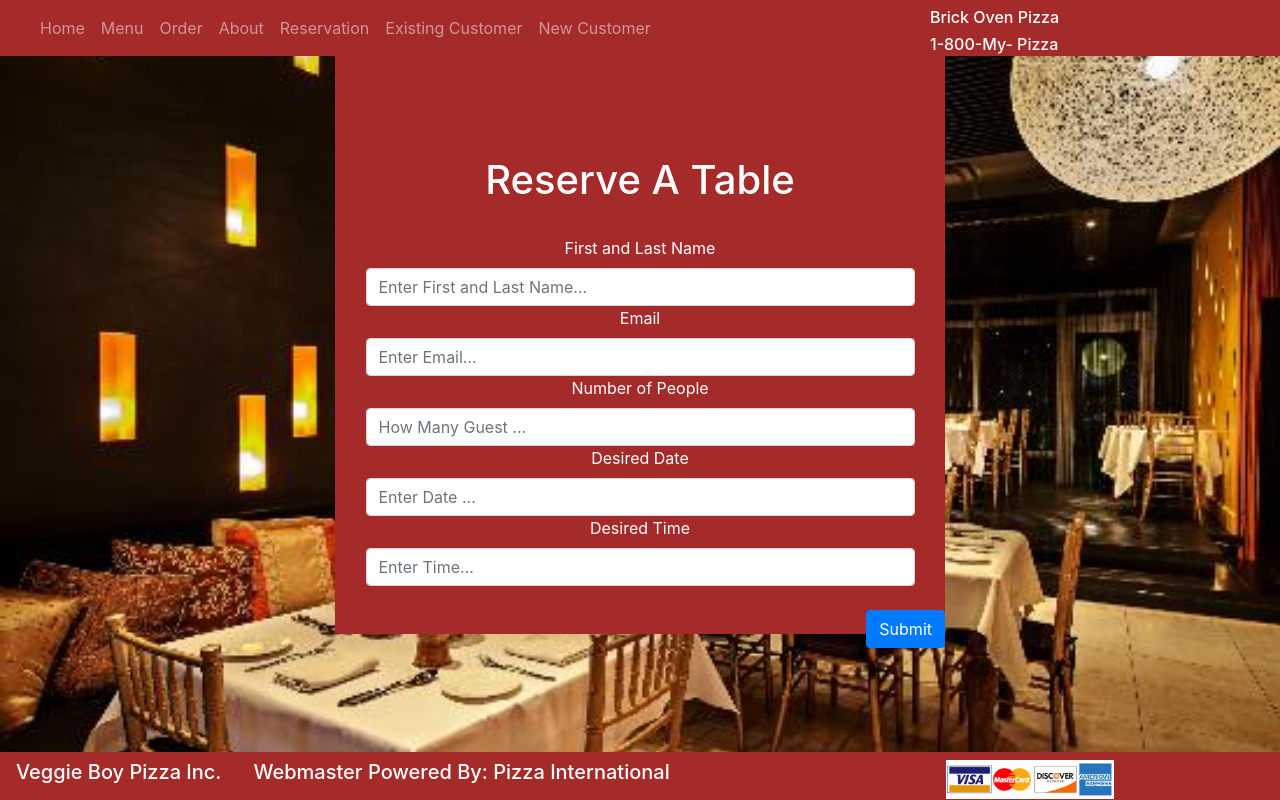
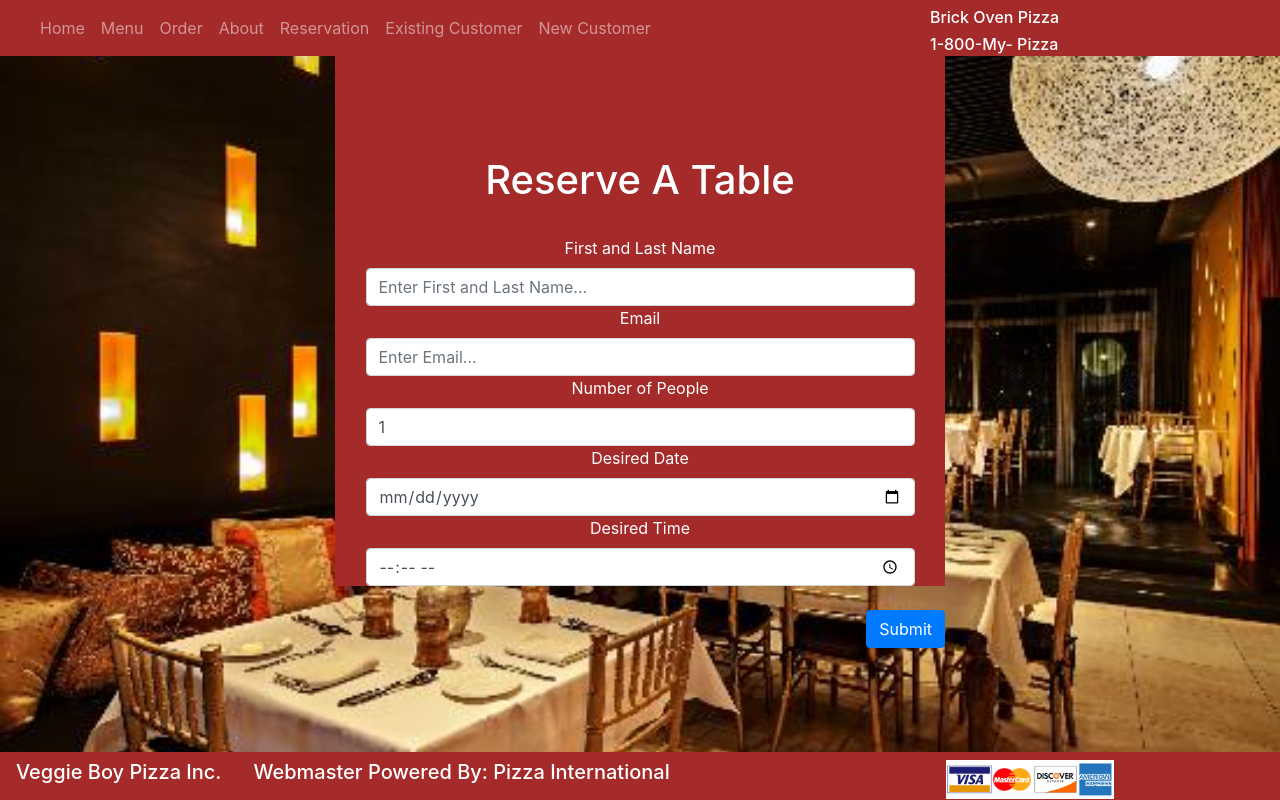
Before and after one commit to dahgeni/Veggie-Boy-Pizza, a React (Create React App) app: page /reservation in a window 1280 px wide. Built offline with nearby package versions, Linux system fonts and the light colour scheme.

Commit message:
added clear function on submit

```diff
--- a/package.json
+++ b/package.json
@@ -5,7 +5,7 @@
   "dependencies": {
     "axios": "^0.18.0",
     "cookie-parser": "^1.4.3",
-    "jQuery": "^1.7.4",
+    "jquery": "^3.3.1",
     "mongoose": "^5.4.4",
     "passport": "^0.4.0",
     "passport-local": "^1.0.0",
--- a/src/App.js
+++ b/src/App.js
@@ -4,7 +4,7 @@ import Menu from './components/pages/Menu';
 import Register from './components/Home/Register';
 import About from './components/pages/About';
 import Login from './components/Home/Login';
-import Order from './components/Home/Order';
+import Cart from './components/Cart/Cart';
 import Reservation from './components/Home/Reservation';
 import PageEdit from './components/pages/ProfileEdit';
 import Header from './components/headerComponent/Header';
@@ -31,6 +31,7 @@ class App extends Component {
           />
           <Route exact path="/ProfileEdit" component={PageEdit} />
           <Route exact path="/login" component={Login} />
+          <Route exact path="/cart" component={Cart} />
         </Switch>
         <Footer />
       </div>
--- /dev/null
+++ b/src/components/Cart/Cart.js
@@ -0,0 +1,14 @@
+import React, { Component } from 'react'
+
+
+
+ class Cart extends Component {
+  render() {
+    return (
+      <div>
+        <h1>Pizza Checkout Cart</h1>
+      </div>
+    )
+  }
+}
+export default Cart;
--- a/src/components/Home/Reservation.js
+++ b/src/components/Home/Reservation.js
@@ -1,64 +1,196 @@
-import React, { Component } from 'react'
+import React, { Component } from "react";
 
 class Reservation extends Component {
+  constructor(props) {
+    super(props);
+    this.state = {
+      name: "",
+      email: "",
+      people: 1,
+      date: '',
+      time: "",
+      error: ""
+    }
+  }
+  handleSubmit = (e) => {
+    e.preventDefault();
+    if (this.state.name === "") {
+      this.setState({
+        error: "Name can't be empty"
+      })
+      return;
+    }
+
+    if(this.state.email == "") {
+      this.setState({
+        error: "Please provide a valid email address"
+      })
+      return;
+    }
+
+    if(this.state.people < 1) {
+      this.setState({
+        error: "Please provide a valid numebr of people"
+      })
+      return;
+    }
+
+    if(this.state.date == "") {
+      this.setState({
+        error: "Please provide the date"
+      })
+      return;
+    }
+
+    if(this.state.time == "") {
+      this.setState({
+        error: "Please provide the time"
+      })
+      return;
+    }
+    window.$('#pizzaModal').modal('show')
+
+    this.setState({
+      name: "",
+      email: "",
+      people: 1,
+      date: '',
+      time: "",
+      error: ""
+    })
+  }
+
+  handleChange = e => {
+    this.setState({
+      [e.target.name] : e.target.value
+    })
+  }
+
   render() {
     return (
-
       <div className="background " id="reservationbg">
-        <div className= "container">
+        <div className="container">
+        {
+          this.state.error &&
+          <div className="alert alert-danger">{this.state.error}</div>
+        }
+          <form id="myForm" onSubmit={this.handleSubmit}>
             <div className="font-white">
               <h1> Reserve A Table </h1>
-            <br/>
+              <br />
               <div className="form-group2">
                 <label>First and Last Name</label>
-              <input required class="form-control" name="name" placeholder="Enter First and Last Name..."  />
+                <input
+                  required
+                  className="form-control"
+                  name="name"
+                  placeholder="Enter First and Last Name..."
+                  value={this.state.name}
+                  onChange={this.handleChange}
+                />
               </div>
               <div className="form-group2">
                 <label>Email</label>
-              <input class="form-control" name="email" placeholder="Enter Email..." />
+                <input
+                  className="form-control"
+                  name="email"
+                  type="email"
+                  placeholder="Enter Email..."
+                  value={this.state.email}
+                  onChange={this.handleChange}
+                />
               </div>
               <div className="form-group2">
                 <label> Number of People</label>
-              <input className="form-control" name="How Many People"  placeholder="How Many Guest ..." />
+                <input
+                  className="form-control"
+                  name="people"
+                  type="number"
+                  placeholder="How Many Guest ..."
+                  value={this.state.people}
+                  onChange={this.handleChange}
+                />
               </div>
               <div className="form-group2">
                 <label>Desired Date</label>
-              <input className="form-control" name="date"  placeholder="Enter Date ..." />
+                <input
+                  className="form-control"
+                  name="date"
+                  type="date"
+                  placeholder="Enter Date ..."
+                  value={this.state.date}
+                  onChange={this.handleChange}
+                />
               </div>
               <div className="form-group2">
                 <label>Desired Time</label>
-              <input className="form-control" name="time" placeholder="Enter Time..." />
+                <input
+                  className="form-control"
+                  name="time"
+                  type="time"
+                  placeholder="Enter Time..."
+                  value={this.state.time}
+                  onChange={this.handleChange}
+                />
+              </div>
             </div>
             <br />
-             <button type="button" className="btn btn-primary" data-toggle="modal" data-target="#pizzaModal">
+            <button
+              type="submit"
+              className="btn btn-primary"
+              data-toggle="modal"
+            >
               Submit
             </button>
             <br />
+          </form>
         </div>
-        </div>
-        <div class="modal fade" id="pizzaModal" tabindex="-1" role="dialog" aria-labelledby="exampleModalCenterTitle" aria-hidden="true">
-          <div class="modal-dialog modal-dialog-centered" role="document">
-            <div class="modal-content">
-              <div class="modal-header">
-                <h4 class="modal-title customColor " id="exampleModalCenterTitle ">Veggie Boy Pizza "Reservation" Confirmation</h4>
-                <button type="button" class="close" data-dismiss="modal" aria-label="Close">
+
+        <div
+          className="modal fade"
+          id="pizzaModal"
+          tabIndex="-1"
+          role="dialog"
+          aria-labelledby="exampleModalCenterTitle"
+          aria-hidden="true"
+        >
+          <div className="modal-dialog modal-dialog-centered" role="document">
+            <div className="modal-content">
+              <div className="modal-header">
+                <h4
+                  className="modal-title customColor "
+                  id="exampleModalCenterTitle "
+                >
+                  Veggie Boy Pizza "Reservation" Confirmation
+                </h4>
+                <button
+                  type="button"
+                  className="close"
+                  data-dismiss="modal"
+                  aria-label="Close"
+                >
                   <span aria-hidden="true">&times;</span>
                 </button>
               </div>
-              <h3 className="modal-body" >
+
+              <h3 className="modal-body">
                 Your Table Has Been Reserved. We Appreciate Your Business!
               </h3>
-              <div class="modal-footer">
-                <button type="button" class="btn btn-secondary" data-dismiss="modal">Close</button>
-
+              <div className="modal-footer">
+                <button
+                  type="button"
+                  className="btn btn-secondary"
+                  data-dismiss="modal"
+                >
+                  Close
+                </button>
               </div>
             </div>
           </div>
         </div>
       </div>
-    )
+    );
   }
 }
 
-
 export default Reservation;
--- a/src/components/headerComponent/Header.js
+++ b/src/components/headerComponent/Header.js
@@ -12,7 +12,7 @@ class Header extends Component {
           <span className="navbar-toggler-icon" onClick={this.collapse}></span>
         </button>
         <div class="collapse navbar-collapse" id="navbarNavAltMarkup">
-          <div class="navbar-nav">
+         <div class="navbar-nav">
             <Link to="/" class="nav-item nav-link">Home</Link>
             <Link to="/menu" class="nav-item nav-link">Menu</Link>
             <Link to="/order" class="nav-item nav-link">Order</Link>
--- a/src/index.js
+++ b/src/index.js
@@ -3,6 +3,7 @@ import ReactDOM from 'react-dom';
 import './index.css';
 import App from './App';
 import * as serviceWorker from './serviceWorker';
+
 
 ReactDOM.render(<App />, document.getElementById('root'));
 
```
Also changed, not shown: src/components/Cart/cart.css (added), 1 other file (tests, documents, lock files or other folders). Lines whose indentation alone changed are shown as unchanged.
